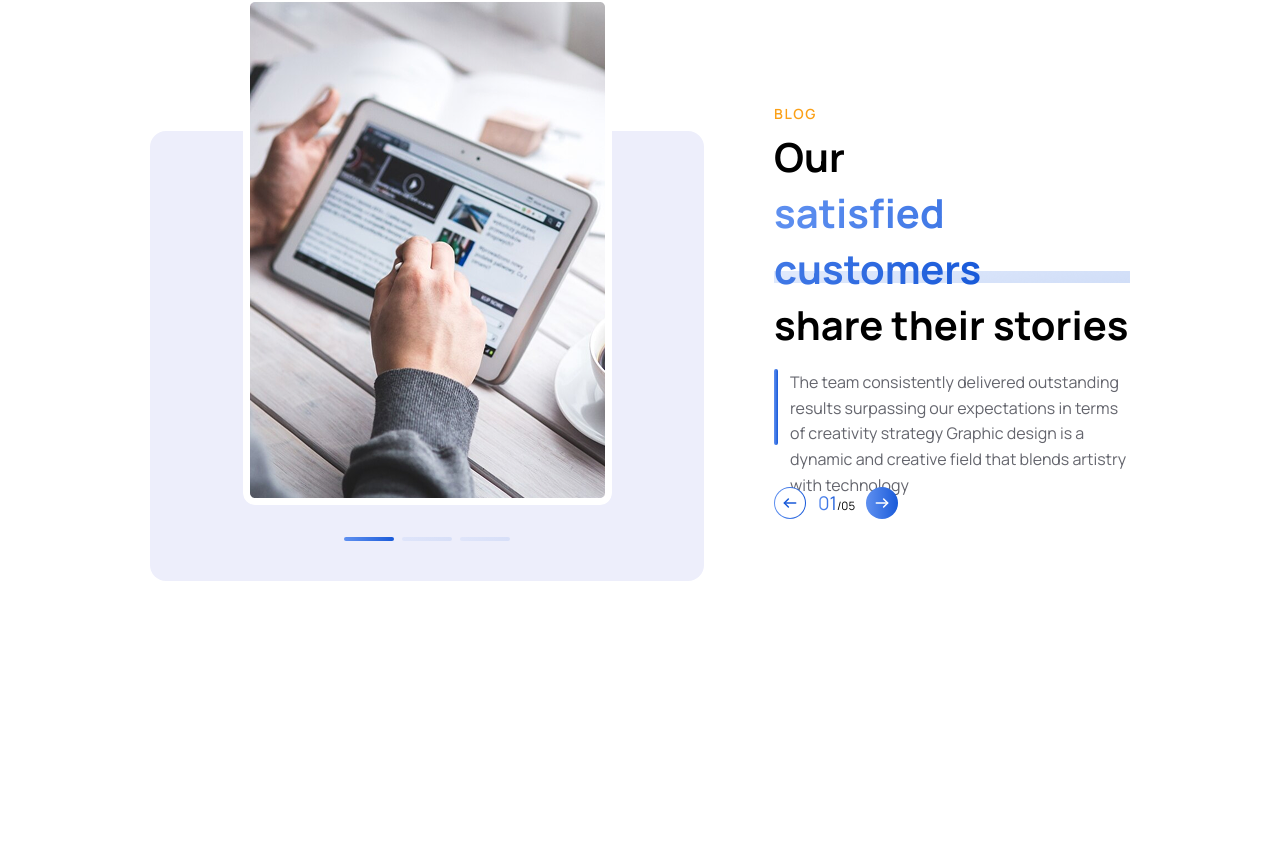
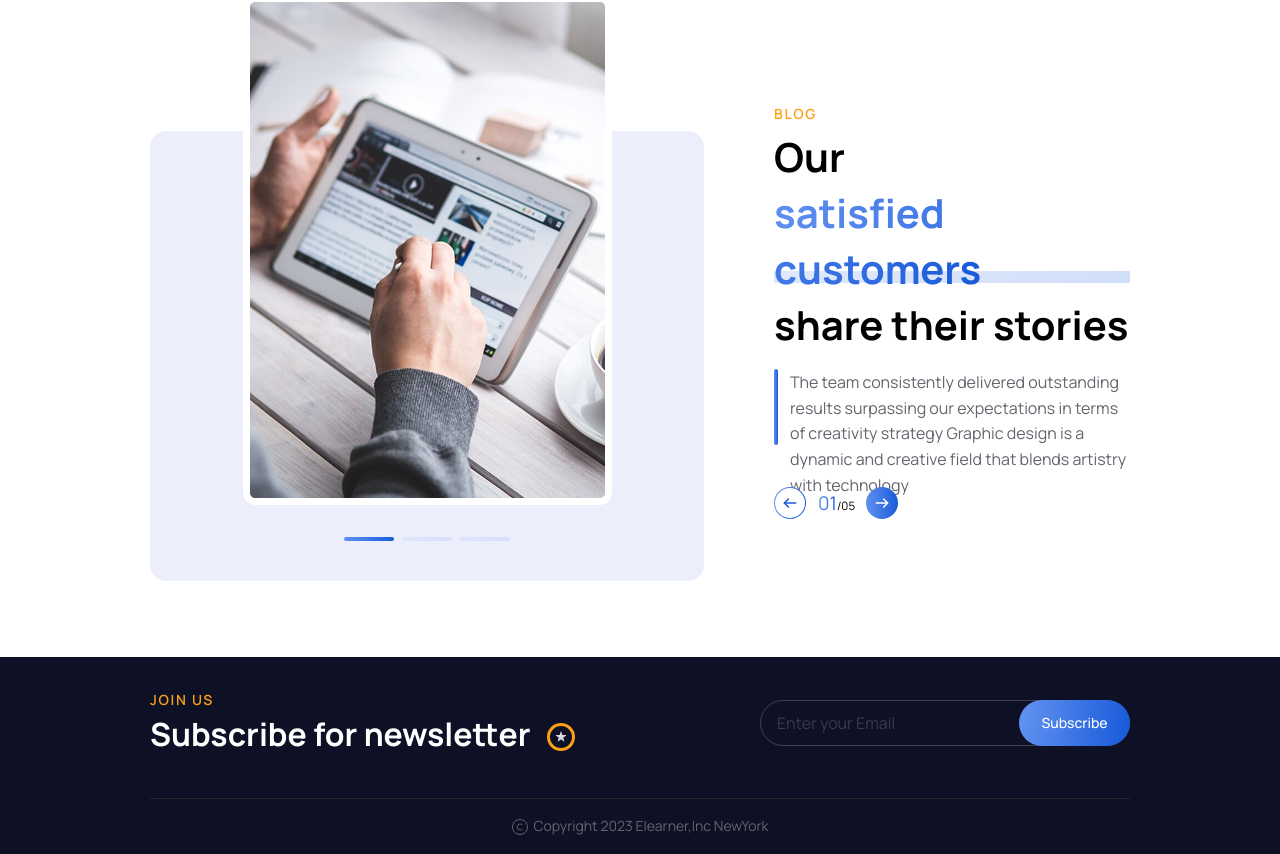
Before and after one commit to MdMuzahid07/WebWhiz, a Next.js app: page / in a window 1280 px wide. Shown: the part 4493-5347 px from the top of the page. Before the commit the page ends 5150 px from the top, so only its background shows below. Built offline with nearby package versions, Linux system fonts and the light colour scheme.

Commit message:
footer top and bottom

```diff
--- a/src/app/(main)/layout.tsx
+++ b/src/app/(main)/layout.tsx
@@ -1,3 +1,4 @@
+import Footer from "@/components/shared/Footer";
 import Navbar from "@/components/shared/Navbar";
 import React from "react";
 
@@ -6,6 +7,7 @@ export default function layout({ children }: { children: React.ReactNode }) {
         <>
             <Navbar />
             <main>{children}</main>
+            <Footer />
         </>
     )
 };
--- a/src/app/globals.css
+++ b/src/app/globals.css
@@ -8,6 +8,7 @@
   --caption: #fba017;
   --color-primary-start: #5f90f0;
   --color-primary-end: #185ad9;
+  --footer-bg: #0e1025;
   --font-manrope: "Manrope", sans-serif;
 }
 
@@ -20,5 +21,6 @@
   --color-primary-end: var(--color-primary-end);
   --color-body: var(--paragraph);
   --color-caption: var(--caption);
+  --color-footer-bg: var(--footer-bg);
   --font-manrope: var(--font-manrope);
 }
--- a/src/components/main/sliderCarousel/home/ClientReviewSectionSlider.tsx
+++ b/src/components/main/sliderCarousel/home/ClientReviewSectionSlider.tsx
@@ -296,7 +296,7 @@ export default function ClientReviewSectionSlider() {
                                 width={216}
                                 height={212}
                                 alt="client review slide image"
-                                className="w-full h-full rounded-[8px] xl:rounded-[16px]"
+                                className="w-full h-full rounded-[8px] object-cover object-center xl:rounded-[16px]"
                             />
                         </figure>
 
@@ -306,7 +306,7 @@ export default function ClientReviewSectionSlider() {
                                 width={216}
                                 height={212}
                                 alt="client review slide image"
-                                className="w-full h-full rounded-[8px] xl:rounded-[16px]"
+                                className="w-full h-full rounded-[8px] object-cover object-center xl:rounded-[16px]"
                             />
                         </figure>
 
@@ -316,7 +316,7 @@ export default function ClientReviewSectionSlider() {
                                 width={206}
                                 height={401}
                                 alt="client review main image"
-                                className="w-full h-full rounded-[8px] xl:rounded-[16px]"
+                                className="w-full h-full rounded-[8px] object-cover object-center xl:rounded-[16px]"
                             />
                         </figure>
                     </div>
--- /dev/null
+++ b/src/components/shared/Footer.tsx
@@ -0,0 +1,62 @@
+
+export default function Footer() {
+    return (
+        <footer className="max-w-[1440px] mx-auto bg-footer-bg px-[24px] sm:px-[32px] lg:px-[150px]">
+            <div className="pt-[32px] pb-[42px]">
+                <div className="flex items-center justify-between">
+                    <div className="lg:w-[381px] relative">
+                        <p className="text-caption text-center sm:text-left text-[14px] font-semibold leading-[160%] tracking-[1.68px] uppercase">join us</p>
+                        <h1 className="text-white text-[20px] relative font-bold sm:text-[28px] lg:text-[32px] leading-[140%]">
+                            Subscribe for newsletter
+
+                            <span className="absolute right-0 top-[11px] -mr-[44px]">
+                                <div className="flex justify-center items-center w-[28px] h-[28px] rounded-full border-[3.111px] border-caption">
+                                    <svg xmlns="http://www.w3.org/2000/svg" width="12" height="11" viewBox="0 0 12 11" fill="none">
+                                        <path d="M5.71468 0.655948C5.80448 0.379554 6.1955 0.379554 6.28531 0.655947L7.32962 3.86999C7.36978 3.99359 7.48496 4.07728 7.61493 4.07728H10.9944C11.285 4.07728 11.4058 4.44917 11.1707 4.61999L8.43668 6.60637C8.33154 6.68277 8.28754 6.81818 8.3277 6.94178L9.37201 10.1558C9.46181 10.4322 9.14547 10.6621 8.91035 10.4912L6.17633 8.50485C6.07118 8.42845 5.9288 8.42845 5.82366 8.50485L3.08963 10.4912C2.85452 10.6621 2.53817 10.4322 2.62798 10.1558L3.67228 6.94178C3.71245 6.81818 3.66845 6.68277 3.5633 6.60637L0.829278 4.61999C0.594164 4.44917 0.714996 4.07728 1.00561 4.07728H4.38505C4.51502 4.07728 4.63021 3.99359 4.67037 3.86999L5.71468 0.655948Z" fill="#D9D9D9" />
+                                    </svg>
+                                </div>
+                            </span>
+                        </h1>
+                    </div>
+                    <div className="w-[370px] h-[46px] relative">
+                        <input className="text-body h-full w-full rounded-full border-[1px] border-[rgba(255,255,255,0.20)] px-[16px] py-[10px]" type="text" placeholder="Enter your Email" />
+                        <button
+                            type="submit"
+                            className="px-[16px] bg-[linear-gradient(99deg,_#5F90F0_5.67%,_#185AD9_98.08%)] py-[10px] w-[111px] h-full rounded-[80px] text-white text-[14px] font-medium leading-[160%] flex justify-center items-center absolute right-0 top-0"
+                        >
+                            Subscribe
+                        </button>
+                    </div>
+                </div>
+
+
+                <div className="flex gap-[32px] lg:gap-[133px]">
+                    <div className="lg:w-[339px]">
+                        <div></div>
+                        <div></div>
+                    </div>
+
+
+
+                    <ul className="flex justify-">
+
+                    </ul>
+                </div>
+            </div>
+
+            {/* footer bottom */}
+            <div className="border-t-[1px] border-[#262626]">
+                <div className="flex justify-center items-center gap-[4px] py-[16px]">
+                    <svg xmlns="http://www.w3.org/2000/svg" width="18" height="18" viewBox="0 0 18 18" fill="none">
+                        <path d="M9 16.5C4.86 16.5 1.5 13.14 1.5 9C1.5 4.86 4.86 1.5 9 1.5C13.14 1.5 16.5 4.86 16.5 9C16.5 13.14 13.14 16.5 9 16.5Z" stroke="#64656D" stroke-linecap="round" stroke-linejoin="round" />
+                        <path d="M11.16 11.25C10.6275 11.715 9.93749 12 9.17999 12C7.52249 12 6.17999 10.6575 6.17999 9C6.17999 7.3425 7.52249 6 9.17999 6C9.93749 6 10.6275 6.285 11.16 6.75" stroke="#64656D" stroke-linecap="round" stroke-linejoin="round" />
+                    </svg>
+
+                    <p className=" text-[14px] leading-[160%] text-body">
+                        Copyright 2023 Elearner,Inc NewYork
+                    </p>
+                </div>
+            </div>
+        </footer>
+    )
+}
```
